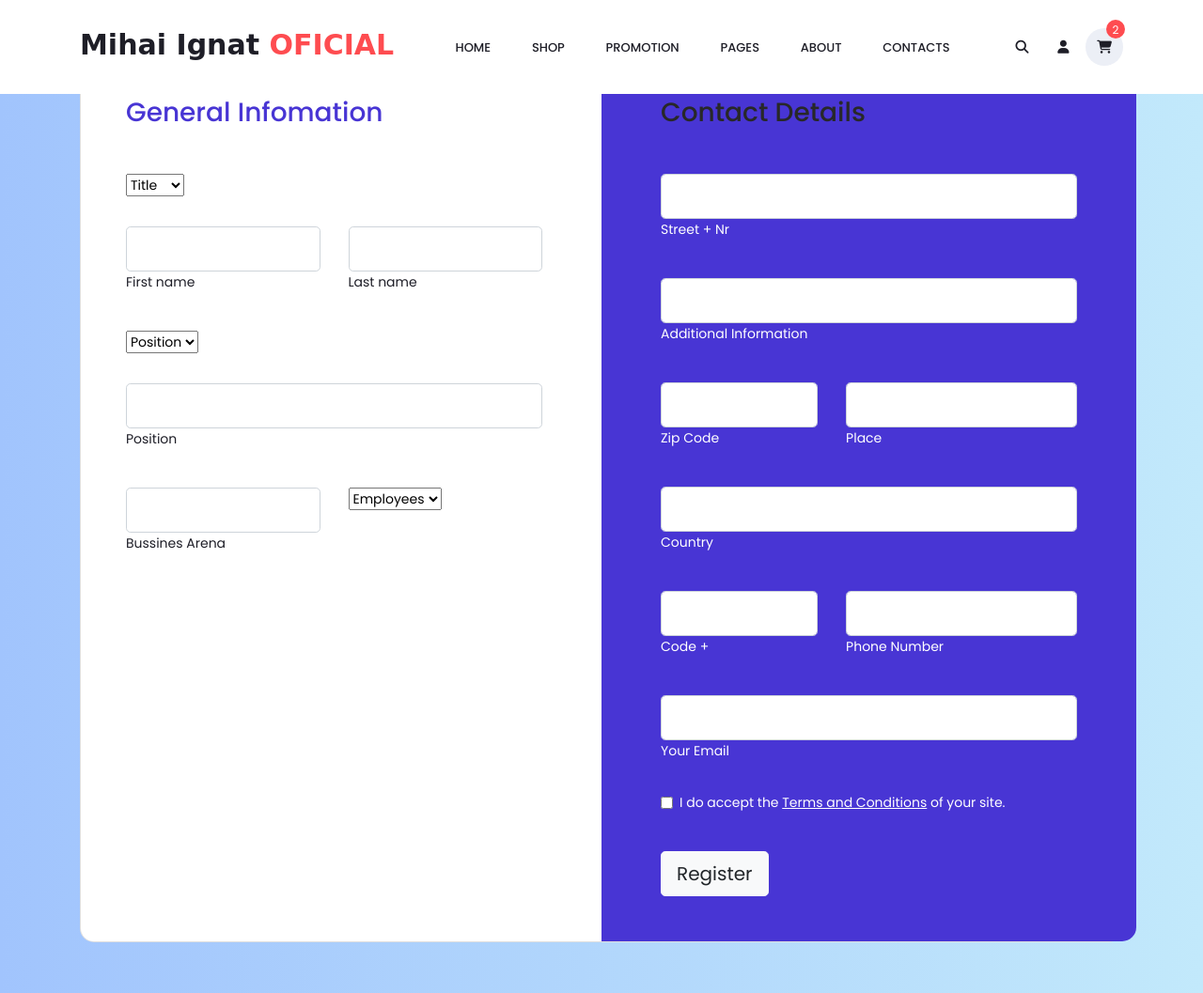
After one commit to emonelu/E-commerce, a PHP site: page /registration.php in a window 1280 px wide. The commit adds this page. Shown: the whole page at 94% size. Run offline with PHP 8.4, Linux system fonts and the light colour scheme; some libraries are stand-ins or nearby versions; some web fonts are replaced.

Commit message:
added a basic registration form

```diff
--- a/index.php
+++ b/index.php
@@ -48,7 +48,7 @@
 								</ul>
 								<ul class="navbar_user">
 									<li><a href="#"><i class="fa fa-search" arial-hidden="true"></i></a></li>
-									<li><a href="#"><i class="fa fa-user" arial-hidden="true"></i></a></li>
+									<li><a href="e-commerce/registration.php"><i class="fa fa-user" arial-hidden="true"></i></a></li>
 									<li class="checkout">
 										<a href="#">
 											<i class="fa fa-shopping-cart" aria-hidden="true"></i>
--- /dev/null
+++ b/registration.php
@@ -0,0 +1,243 @@
+<!DOCTYPE html>
+<html lang="en">
+
+<head>
+	<title>Mihai Ignat Oficial</title>
+	<meta charset="utf-8">
+	<meta http-equiv="X-UA-Compatible" content="IE=edge">
+	<meta name="description" content="Mihai Ignat Oficial Store">
+	<meta name="viewport" content="width=device-width, initial-scale=1">
+
+	<!-- font Awesome Cdn -->
+	<script src="https://kit.fontawesome.com/e48d166edc.js" crossorigin="anonymous"></script>
+
+	<!-- Bootstrap cdn -->
+	<link rel="stylesheet" href="https://cdn.jsdelivr.net/npm/bootstrap@4.6.0/dist/css/bootstrap.min.css" integrity="sha384-B0vP5xmATw1+K9KRQjQERJvTumQW0nPEzvF6L/Z6nronJ3oUOFUFpCjEUQouq2+l" crossorigin="anonymous">
+
+	<!-- Owl Carousel File -->
+	<link rel="stylesheet" type="text/css" href="plugins/OwlCarousel2-2.2.1/owl.carousel.css">
+
+	<!-- CSS File -->
+	<link rel="stylesheet" type="text/css" href="styles/style.css">
+
+</head>
+
+<body>
+
+	<div class="super_container">
+		<!-- Header -->
+
+		<header class="header trans_300">
+			<!-- main Navigation -->
+
+			<div class="main_nav_container">
+				<div class="container">
+					<div class="row">
+						<div class="col-lg-12 text-right">
+							<div class="logo_container">
+								<a href="#">mihai ignat <span>Oficial</span></a>
+							</div>
+							<nav class="navbar">
+								<ul class="navbar_menu">
+									<li><a href="#">Home</a></li>
+									<li><a href="#">Shop</a></li>
+									<li><a href="#">Promotion</a></li>
+									<li><a href="#">Pages</a></li>
+									<li><a href="#">About</a></li>
+									<li><a href="#">Contacts</a></li>
+								</ul>
+								<ul class="navbar_user">
+									<li><a href="#"><i class="fa fa-search" arial-hidden="true"></i></a></li>
+									<li><a href="#"><i class="fa fa-user" arial-hidden="true"></i></a></li>
+									<li class="checkout">
+										<a href="#">
+											<i class="fa fa-shopping-cart" aria-hidden="true"></i>
+											<span id="checkout_items" class="checkout_items">2</span>
+										</a>
+									</li>
+								</ul>
+							</nav>
+						</div>
+					</div>
+				</div>
+			</div>
+		</header>
+
+
+<body>
+
+
+
+<section class="h-100 h-custom gradient-custom-2">
+  <div class="container py-5 h-100">
+    <div class="row d-flex justify-content-center align-items-center h-100">
+      <div class="col-12">
+        <div class="card card-registration card-registration-2" style="border-radius: 15px;">
+          <div class="card-body p-0">
+            <div class="row g-0">
+              <div class="col-lg-6">
+                <div class="p-5">
+                  <h3 class="fw-normal mb-5" style="color: #4835d4;">General Infomation</h3>
+
+                  <div class="mb-4 pb-2">
+                    <select class="select">
+                      <option value="1">Title</option>
+                      <option value="2">Two</option>
+                      <option value="3">Three</option>
+                      <option value="4">Four</option>
+                    </select>
+                  </div>
+
+                  <div class="row">
+                    <div class="col-md-6 mb-4 pb-2">
+
+                      <div class="form-outline">
+                        <input type="text" id="form3Examplev2" class="form-control form-control-lg" />
+                        <label class="form-label" for="form3Examplev2">First name</label>
+                      </div>
+
+                    </div>
+                    <div class="col-md-6 mb-4 pb-2">
+
+                      <div class="form-outline">
+                        <input type="text" id="form3Examplev3" class="form-control form-control-lg" />
+                        <label class="form-label" for="form3Examplev3">Last name</label>
+                      </div>
+
+                    </div>
+                  </div>
+
+                  <div class="mb-4 pb-2">
+                    <select class="select">
+                      <option value="1">Position</option>
+                      <option value="2">Two</option>
+                      <option value="3">Three</option>
+                      <option value="4">Four</option>
+                    </select>
+                  </div>
+
+                  <div class="mb-4 pb-2">
+                    <div class="form-outline">
+                      <input type="text" id="form3Examplev4" class="form-control form-control-lg" />
+                      <label class="form-label" for="form3Examplev4">Position</label>
+                    </div>
+                  </div>
+
+                  <div class="row">
+                    <div class="col-md-6 mb-4 pb-2 mb-md-0 pb-md-0">
+
+                      <div class="form-outline">
+                        <input type="text" id="form3Examplev5" class="form-control form-control-lg" />
+                        <label class="form-label" for="form3Examplev5">Bussines Arena</label>
+                      </div>
+
+                    </div>
+                    <div class="col-md-6">
+
+                      <select class="select">
+                        <option value="1">Employees</option>
+                        <option value="2">Two</option>
+                        <option value="3">Three</option>
+                        <option value="4">Four</option>
+                      </select>
+
+                    </div>
+                  </div>
+
+                </div>
+              </div>
+              <div class="col-lg-6 bg-indigo text-white">
+                <div class="p-5">
+                  <h3 class="fw-normal mb-5">Contact Details</h3>
+
+                  <div class="mb-4 pb-2">
+                    <div class="form-outline form-white">
+                      <input type="text" id="form3Examplea2" class="form-control form-control-lg" />
+                      <label class="form-label" for="form3Examplea2">Street + Nr</label>
+                    </div>
+                  </div>
+
+                  <div class="mb-4 pb-2">
+                    <div class="form-outline form-white">
+                      <input type="text" id="form3Examplea3" class="form-control form-control-lg" />
+                      <label class="form-label" for="form3Examplea3">Additional Information</label>
+                    </div>
+                  </div>
+
+                  <div class="row">
+                    <div class="col-md-5 mb-4 pb-2">
+
+                      <div class="form-outline form-white">
+                        <input type="text" id="form3Examplea4" class="form-control form-control-lg" />
+                        <label class="form-label" for="form3Examplea4">Zip Code</label>
+                      </div>
+
+                    </div>
+                    <div class="col-md-7 mb-4 pb-2">
+
+                      <div class="form-outline form-white">
+                        <input type="text" id="form3Examplea5" class="form-control form-control-lg" />
+                        <label class="form-label" for="form3Examplea5">Place</label>
+                      </div>
+
+                    </div>
+                  </div>
+
+                  <div class="mb-4 pb-2">
+                    <div class="form-outline form-white">
+                      <input type="text" id="form3Examplea6" class="form-control form-control-lg" />
+                      <label class="form-label" for="form3Examplea6">Country</label>
+                    </div>
+                  </div>
+
+                  <div class="row">
+                    <div class="col-md-5 mb-4 pb-2">
+
+                      <div class="form-outline form-white">
+                        <input type="text" id="form3Examplea7" class="form-control form-control-lg" />
+                        <label class="form-label" for="form3Examplea7">Code +</label>
+                      </div>
+
+                    </div>
+                    <div class="col-md-7 mb-4 pb-2">
+
+                      <div class="form-outline form-white">
+                        <input type="text" id="form3Examplea8" class="form-control form-control-lg" />
+                        <label class="form-label" for="form3Examplea8">Phone Number</label>
+                      </div>
+
+                    </div>
+                  </div>
+
+                  <div class="mb-4">
+                    <div class="form-outline form-white">
+                      <input type="text" id="form3Examplea9" class="form-control form-control-lg" />
+                      <label class="form-label" for="form3Examplea9">Your Email</label>
+                    </div>
+                  </div>
+
+                  <div class="form-check d-flex justify-content-start mb-4 pb-3">
+                    <input
+                      class="form-check-input me-3"
+                      type="checkbox"
+                      value=""
+                      id="form2Example3c"
+                    />
+                    <label class="form-check-label text-white" for="form2Example3">
+                      I do accept the <a href="#!" class="text-white"><u>Terms and Conditions</u></a> of your site.
+                    </label>
+                  </div>
+
+                  <button type="button" class="btn btn-light btn-lg" data-mdb-ripple-color="dark">Register</button>
+
+                </div>
+              </div>
+            </div>
+          </div>
+        </div>
+      </div>
+    </div>
+  </div>
+</section>
+</body>
+</html>
--- a/styles/style.css
+++ b/styles/style.css
@@ -354,3 +354,50 @@ background: #fe7c7f;
 @media only screen and (max-width: 479px){
 
 }
+
+
+
+/*Design for the registration/log in form*/
+
+
+@media (min-width: 1025px) {
+    .h-custom {
+      height: 100vh !important;
+    }
+  }
+  .card-registration .select-input.form-control[readonly]:not([disabled]) {
+    font-size: 1rem;
+    line-height: 2.15;
+    padding-left: .75em;
+    padding-right: .75em;
+  }
+  .card-registration .select-arrow {
+    top: 13px;
+  }
+
+  .gradient-custom-2 {
+    /* fallback for old browsers */
+    background: #a1c4fd;
+
+    /* Chrome 10-25, Safari 5.1-6 */
+    background: -webkit-linear-gradient(to right, rgba(161, 196, 253, 1), rgba(194, 233, 251, 1));
+
+    /* W3C, IE 10+/ Edge, Firefox 16+, Chrome 26+, Opera 12+, Safari 7+ */
+    background: linear-gradient(to right, rgba(161, 196, 253, 1), rgba(194, 233, 251, 1))
+  }
+
+  .bg-indigo {
+    background-color: #4835d4;
+  }
+  @media (min-width: 992px) {
+    .card-registration-2 .bg-indigo {
+      border-top-right-radius: 15px;
+      border-bottom-right-radius: 15px;
+    }
+  }
+  @media (max-width: 991px) {
+    .card-registration-2 .bg-indigo {
+      border-bottom-left-radius: 15px;
+      border-bottom-right-radius: 15px;
+    }
+  }
```
Also changed, not shown: loginpage.php (added, +70 -0 lines).
